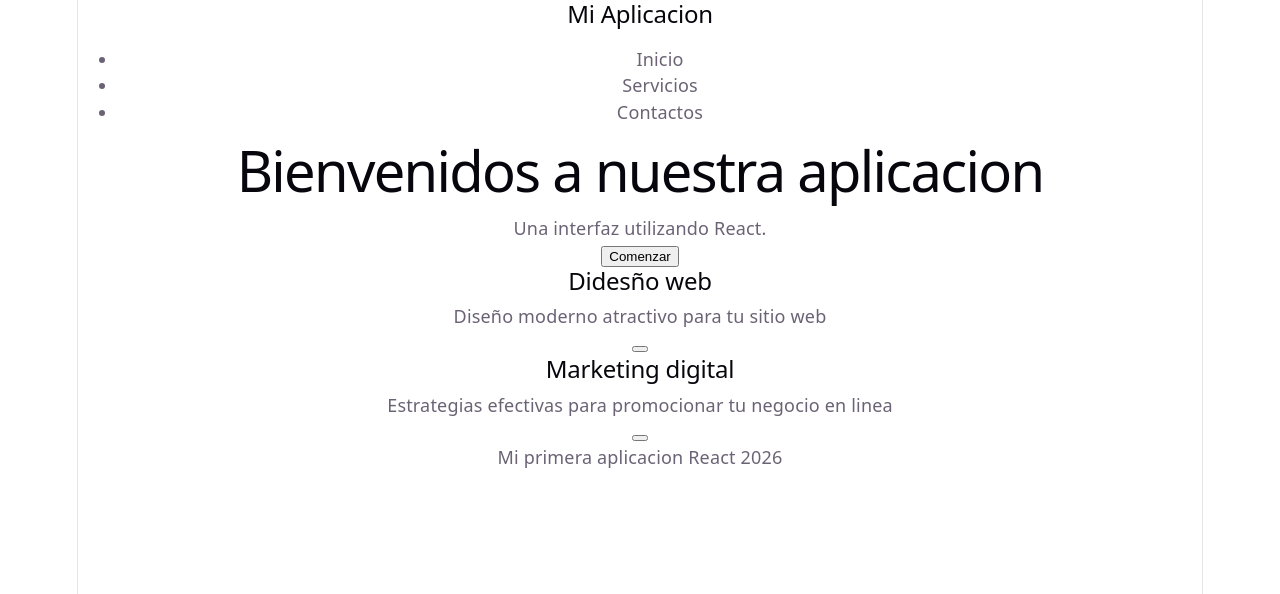
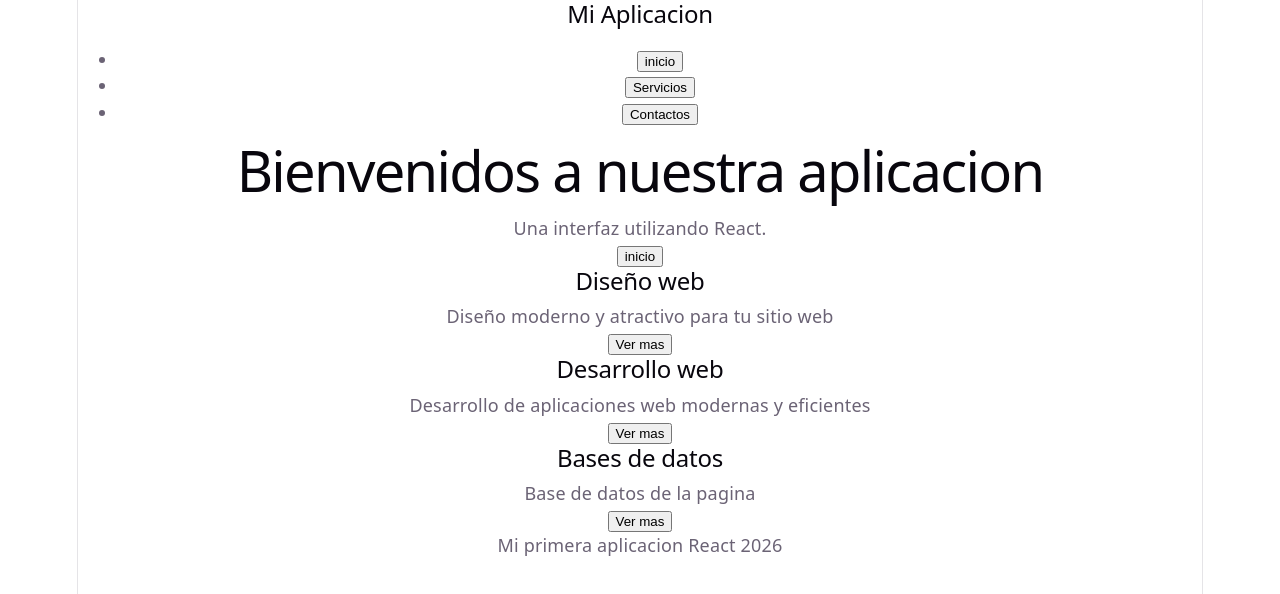
Before and after one commit to Darwin-260524/React-clase-01, a React (Vite) app: page / in a window 1280 px wide. Shown: the top 594 px of the page. Built offline with nearby package versions, Linux system fonts and the light colour scheme.

Commit message:
Actualizo componentes de React

```diff
--- a/src/App.tsx
+++ b/src/App.tsx
@@ -12,17 +12,37 @@ function App() {
 
       <section>
         <Card
-          nombre="Didesño web"
-          descripcion="Diseño moderno atractivo para tu sitio web"
+          nombre="Diseño web"
+          descripcion="Diseño moderno y atractivo para tu sitio web"
+          boton="Ver más"
+          informacion="Escoge tu diseño:
+          Clasico
+          Naturaleza
+          Moder"
+
+
         />
+
         <Card
-          nombre="Marketing digital"
-          descripcion="Estrategias efectivas para promocionar tu negocio en linea"
+          nombre="Desarrollo web"
+          descripcion="Desarrollo de aplicaciones web modernas y eficientes"
+          boton="Ver más"
+          informacion="Aqui puedes ver elprogreso de tu pagina web"
         />
+
+        <Card
+          nombre="Bases de datos"
+          descripcion="Base de datos de la pagina"
+          boton="Ver más"
+          informacion="Agrege sus datos"
+        />
+
       </section>
 
       <Footer />
+
     </div>
+
   );
 }
 
--- a/src/components/Card.jsx
+++ b/src/components/Card.jsx
@@ -1,7 +1,8 @@
-function Card({ nombre, descripcion, boton }) {
-  function mostrarMensaje() {
-    console.log("Hiciste click en el boton");
-  }
+import { useState } from "react";
+
+function Card({ nombre, descripcion, boton, informacion}) {
+
+    const [mostrar, setMostrar] = useState(false);
 
     return (
         <article>
@@ -9,8 +10,14 @@ function Card({ nombre, descripcion, boton }) {
 
             <p>{descripcion}</p>
 
-      <button onClick={mostrarMensaje}>
-        {boton}
+            {mostrar && (
+                <p>
+                  {informacion}
+                  </p>
+            )}
+
+            <button onClick={() => setMostrar(!mostrar)}>
+                {mostrar ? "Ocultar": "Ver mas"}
             </button>
         </article>
     );
--- a/src/components/Hero.jsx
+++ b/src/components/Hero.jsx
@@ -4,7 +4,11 @@ function Hero() {
       <h1>Bienvenidos a nuestra aplicacion</h1>
       <p>Una interfaz utilizando React.</p>
 
-      <button>Comenzar</button>
+      <button onClick={() => alert("Bienvenido a la aplicacion")}>
+          inicio
+        </button>
+
+
     </section>
   );
 }
--- a/src/components/Navbar.jsx
+++ b/src/components/Navbar.jsx
@@ -1,13 +1,31 @@
 function Navbar() {
   return (
     <nav>
+
       <h2>Mi Aplicacion</h2>
 
       <ul>
-        <li>Inicio</li>
-        <li>Servicios</li>
-        <li>Contactos</li>
+
+        <li>
+          <button onClick={() => alert("Bienvenido, desea registrarse en nuestra pagina?")}>
+            inicio
+          </button>
+        </li>
+
+        <li>
+          <button onClick={() => alert("Que servicios desea adquirir")}>
+            Servicios
+          </button>
+        </li>
+
+        <li>
+          <button onClick={() => alert("Contactos para servicio al cliente")}>
+            Contactos
+          </button>
+        </li>
+
       </ul>
+
     </nav>
   );
 }
```
Lines whose indentation alone changed are shown as unchanged.
